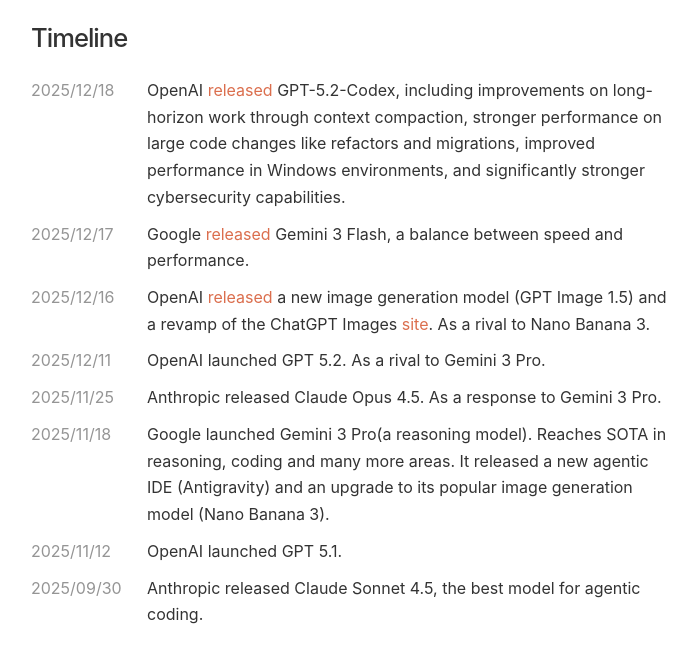
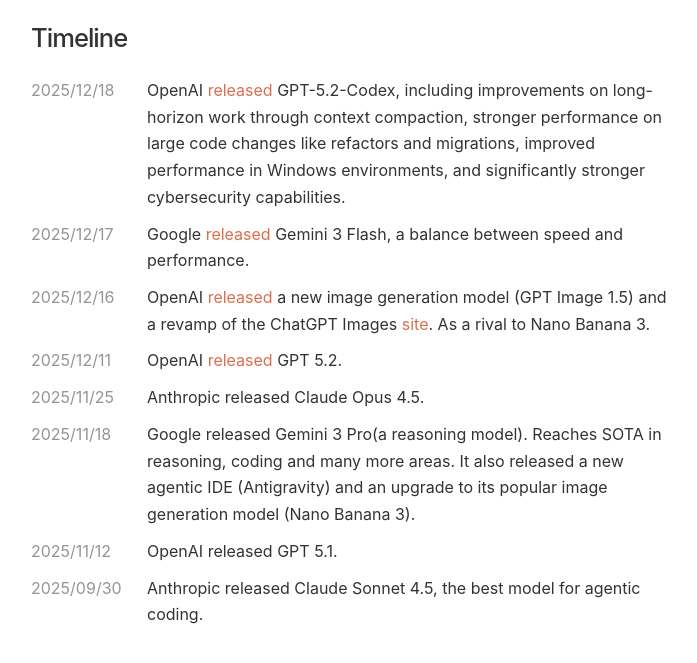
Before and after one commit to lvterry/lvterry.github.io, a Jekyll site: the page built from timeline.html, in a window 1280 px wide. Shown: the top 663 px of the page, without its empty margins (289-986 px from the left). Built offline with Jekyll 4.4.1, drawn with Linux system fonts in a browser that asks for light colours.

Commit message:
Update timeline.html

```diff
--- a/timeline.html
+++ b/timeline.html
@@ -20,19 +20,19 @@
     </div>
     <div class="timeline-item">
         <div class="weak">2025/12/11</div>
-        <div>OpenAI launched GPT 5.2. As a rival to Gemini 3 Pro.</div>
+        <div>OpenAI <a href="https://openai.com/index/introducing-gpt-5-2/">released</a> GPT 5.2.</div>
     </div>
     <div class="timeline-item">
         <div class="weak">2025/11/25</div>
-        <div>Anthropic released Claude Opus 4.5. As a response to Gemini 3 Pro.</div>
+        <div>Anthropic released Claude Opus 4.5.</div>
     </div>
     <div class="timeline-item">
         <div class="weak">2025/11/18</div>
-        <div>Google launched Gemini 3 Pro(a reasoning model). Reaches SOTA in reasoning, coding and many more areas. It released a new agentic IDE (Antigravity) and an upgrade to its popular image generation model (Nano Banana 3).</div>
+        <div>Google released Gemini 3 Pro(a reasoning model). Reaches SOTA in reasoning, coding and many more areas. It also released a new agentic IDE (Antigravity) and an upgrade to its popular image generation model (Nano Banana 3).</div>
     </div>
     <div class="timeline-item">
         <div class="weak">2025/11/12</div>
-        <div>OpenAI launched GPT 5.1.</div>
+        <div>OpenAI released GPT 5.1.</div>
     </div>
     <div class="timeline-item">
         <div class="weak">2025/09/30</div>
```
